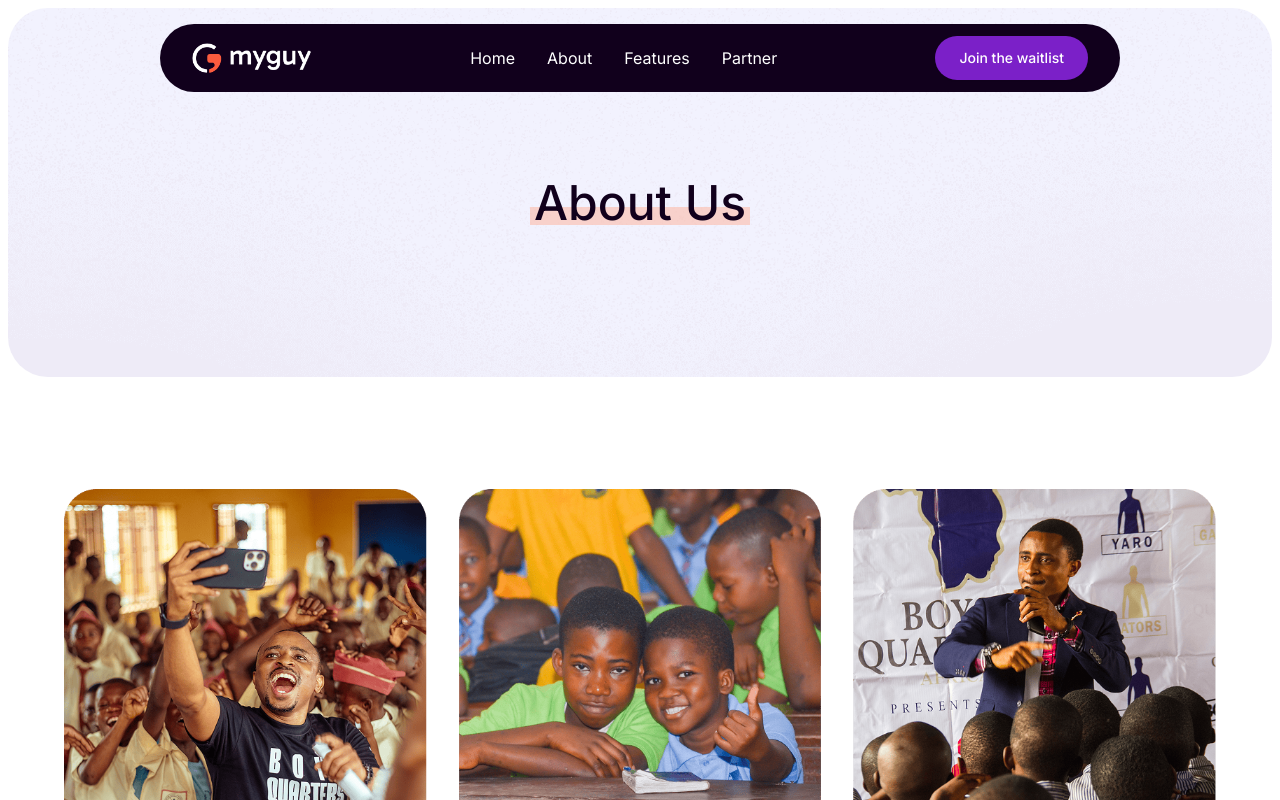
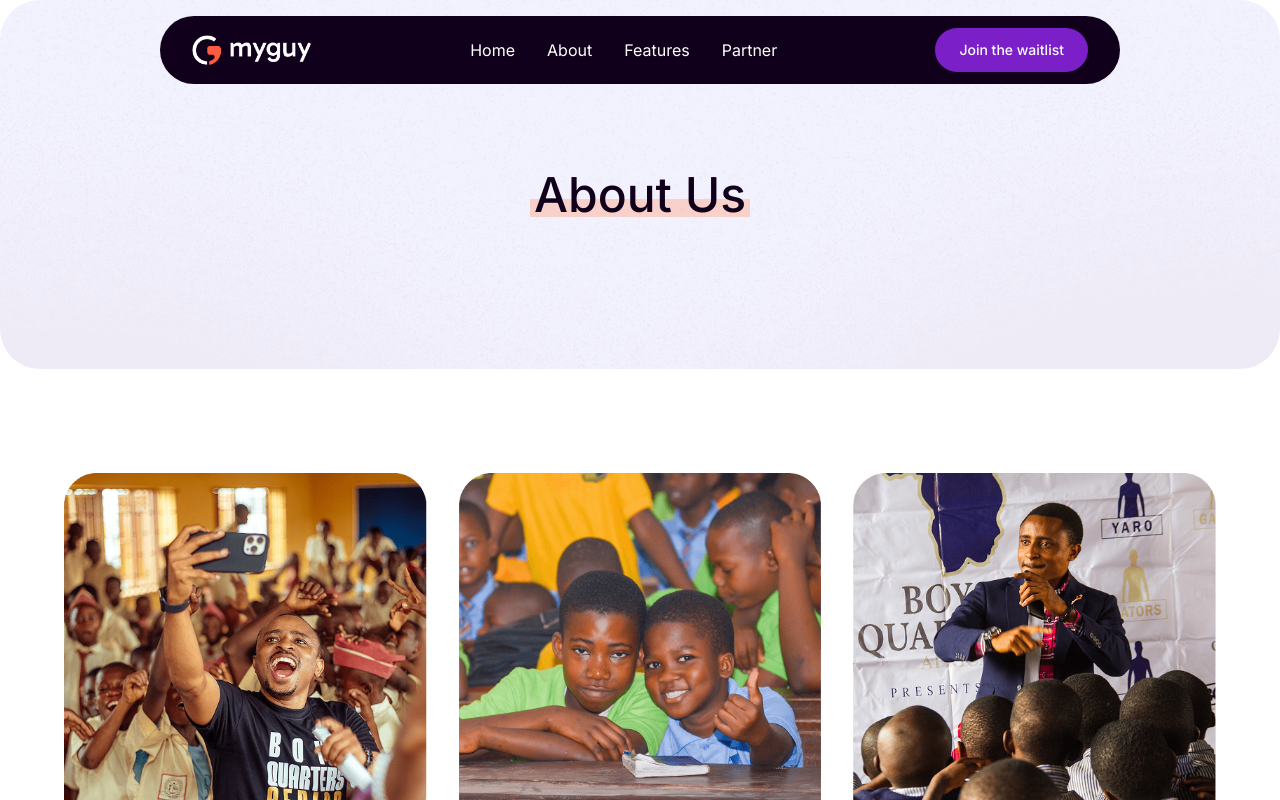
Before and after one commit to yvehogan/myguy, a Next.js app: page /about in a window 1280 px wide. Shown: the top 800 px of the page. Built offline with nearby package versions, Linux system fonts and the light colour scheme.

Commit message:
resp update

```diff
--- a/components/about-page-header.tsx
+++ b/components/about-page-header.tsx
@@ -9,7 +9,7 @@ import {
 
 export default function AboutPageHeader() {
   return (
-    <div className="md:p-2 rounded-full">
+    <div className="rounded-full">
       <section
         className="pb-32 text-center md:rounded-[40px] bg-[url('/images/about-hero.png')] bg-cover bg-center bg-no-repeat"
       >
```
